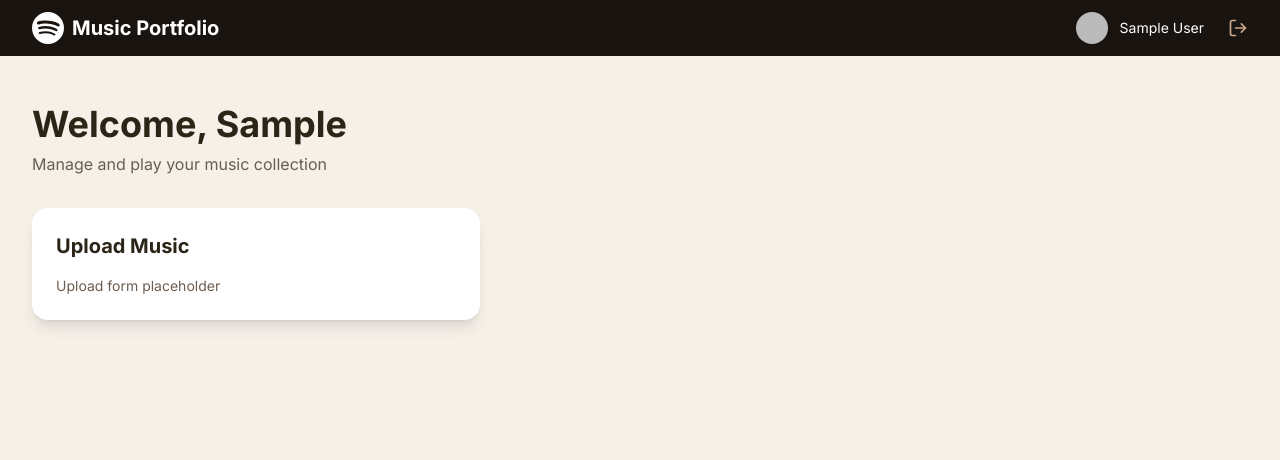
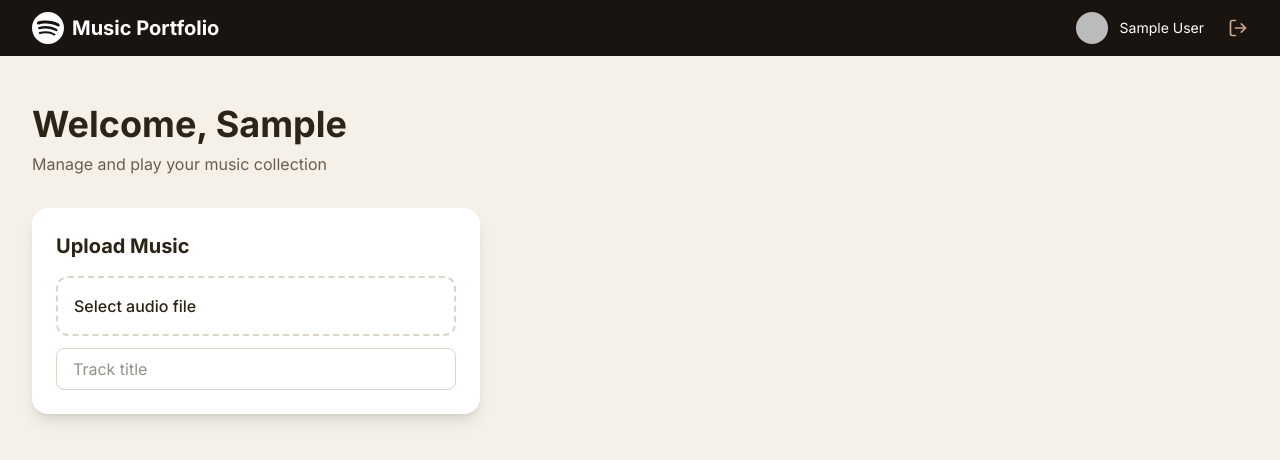
Before and after one commit to DAGMAWI-YOSEPH/music-portfolio, a Next.js app: page /dashboard in a window 1280 px wide. Shown: the top 460 px of the page. Built offline with nearby package versions, Linux system fonts and the light colour scheme; no server answers; the database is empty; sample sign-in values are in the browser's storage.

Commit message:
Test: minimal file input, no accept, no icons

```diff
--- a/src/components/track-upload.tsx
+++ b/src/components/track-upload.tsx
@@ -1,14 +1,57 @@
 "use client";
+
+import { useState, useRef } from "react";
 
 interface TrackUploadProps {
   onUploadComplete: () => void;
 }
 
 export function TrackUpload({ onUploadComplete }: TrackUploadProps) {
+  const [selectedFile, setSelectedFile] = useState<File | null>(null);
+  const [title, setTitle] = useState("");
+  const fileInputRef = useRef<HTMLInputElement>(null);
+
+  const handleFileSelect = (e: React.ChangeEvent<HTMLInputElement>) => {
+    const file = e.target.files?.[0];
+    if (file) {
+      setSelectedFile(file);
+      if (!title) {
+        setTitle(file.name.replace(/\.[^/.]+$/, ""));
+      }
+    }
+  };
+
   return (
     <div className="bg-white rounded-2xl p-4 sm:p-6 shadow-lg">
       <h3 className="text-lg sm:text-xl font-bold mb-4 text-[#2c2416]">Upload Music</h3>
-      <p className="text-sm text-[#6b5d50]">Upload form placeholder</p>
+      <form className="space-y-3">
+        <div>
+          <input
+            type="file"
+            ref={fileInputRef}
+            onChange={handleFileSelect}
+            className="hidden"
+            id="audio-upload"
+          />
+          <label
+            htmlFor="audio-upload"
+            className="flex items-center gap-3 w-full p-3 sm:p-4 border-2 border-dashed border-[#ddd5c8] rounded-xl cursor-pointer hover:border-[#8b5e3c] transition-colors"
+          >
+            <div className="text-left min-w-0">
+              <p className="font-medium text-[#2c2416] text-sm sm:text-base truncate">
+                {selectedFile ? selectedFile.name : "Select audio file"}
+              </p>
+            </div>
+          </label>
+        </div>
+        <input
+          type="text"
+          value={title}
+          onChange={(e) => setTitle(e.target.value)}
+          className="w-full px-3 sm:px-4 py-2 border border-[#ddd5c8] rounded-lg text-[#2c2416] text-sm sm:text-base"
+          placeholder="Track title"
+        />
+      </form>
     </div>
   );
 }
```
